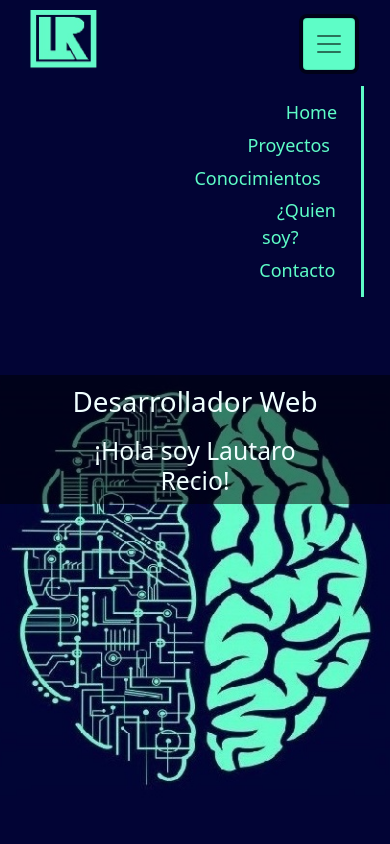
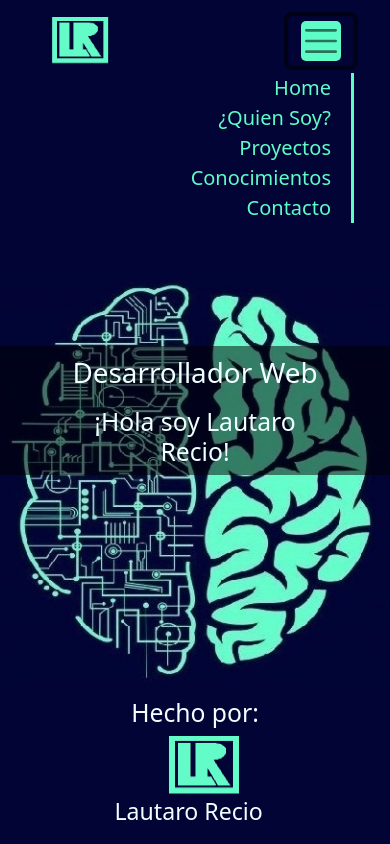
Before and after one commit to Lautaro-Recio/Porfolio, a website: page index.html in a window 390 px wide. Both pictures are taken after a click on the button "Toggle navigation". Shown: the top 844 px of the page. Drawn offline with nearby package versions, Linux system fonts and the light colour scheme; files whose address does not match are found by name.

Commit message:
Nav Lista falta el footergit status!

```diff
--- a/index.html
+++ b/index.html
@@ -20,28 +20,28 @@
     <div class="container menu">
         <div class="row">
             <div class="col-lg-12 col-xs-12">
-                <a href="#"><img class="menu__logo" src="assets/images/logo.jpg" alt="logo"></a>
-                <nav class="navbar navbar-expand-lg navbar-light ">
+                <nav class="navbar bgNav navbar-expand-lg navbar-light">
                     <div class="container-fluid">
-                      <button  class="navbar-toggler bgNav navCel" type="button" data-bs-toggle="collapse" data-bs-target="#navbarNav" aria-controls="navbarNav" aria-expanded="false" aria-label="Toggle navigation">
+                        <a href="#"><img class="logo1" src="assets/images/logo.jpg" alt="logo"></a>
+                      <button class="navbar-toggler" type="button" data-bs-toggle="collapse" data-bs-target="#navbarNav" aria-controls="navbarNav" aria-expanded="false" aria-label="Toggle navigation">
                         <span class="navbar-toggler-icon"></span>
                       </button>
                       <div class="collapse navbar-collapse" id="navbarNav">
-                        <ul class="navbar-nav derecha navCel">
-                            <li class="nav-item1">
-                                <a class="menu__vinculo borde lineaNav" href="#">Home</a>
+                        <ul class="navbar-nav ms-auto">
+                          <li class="nav-item ms-auto">
+                            <a class="vinculo" href="#">Home</a>
                           </li>
-                            <li class="nav-item2">
-                                <a class="menu__vinculo borde lineaNav" href="pages/proyectos.html">Proyectos</a>
+                          <li class="nav-item ms-auto">
+                            <a class="vinculo" href="/pages/quien_soy.html">¿Quien Soy?</a>
                           </li>
-                            <li class="nav-item3">
-                                <a class="menu__vinculo borde lineaNav" href="pages/conocimientos.html">Conocimientos</a>
+                          <li class="nav-item ms-auto">
+                            <a class="vinculo ms-auto" href="/pages/proyectos.html">Proyectos</a>
                           </li>
-                            <li class="nav-item4">
-                                <a class="menu__vinculo borde lineaNav" href="pages/quien_soy.html">¿Quien soy?</a>
+                          <li class="nav-item ms-auto">
+                            <a class="vinculo" href="/pages/conocimientos.html">Conocimientos</a>
                           </li>
-                            <li class="nav-item5">
-                                <a class="menu__vinculo borde lineaNav " href="pages/contacto.html" >Contacto</a>
+                          <li class="nav-item ms-auto">
+                            <a class="vinculo" href="/pages/contacto.html">Contacto</a>
                           </li>
                         </ul>
                       </div>
@@ -61,17 +61,19 @@
         <footer class="fondo">
             <div class="container">
                 <div class="row linea">
-                    <div class="col-lg-4">
-                        <h2 class="pad centro">Hecho por:</h2>
+                    <div class="col-lg-4 col-xs-12 divFoot">
+                        <h2 class="tituloFoot">Hecho por:</h2>
                     </div>
-                     <div class="col-lg-8">
-                         <h2 class="pad centro">Redes sociales y Contacto</h2>
+                    <div class="col-lg-1 col-xs-12 yoFoot">
+                        <a href="#"><img class="logo2" src="assets/images/logo.jpg" alt="logo"></a>
                     </div>
-                     <div class="col-lg-1 yoFoot">
-                        <a href="#"><img class="menu__logo" src="assets/images/logo.jpg" alt="logo"></a>
+                    <div class="col-lg-3 col-xs-12 ">
+                            <h3 class="yo">Lautaro Recio</h3>
                     </div>
-                    <div class="col-lg-3">
-                            <h3 class="yo">Lautaro Recio</h3>
+                </div>
+                    <div class="row">
+                        <div class="col-lg-8 col-xs-6 divFoot">
+                            <h2 class="tituloFoot">Redes sociales y Contacto</h2>
                         </div>
                         <div class="col-lg-8 col-xs-8 foot">
                             <!-- Enlace a github -->
--- a/scss/_footer.scss
+++ b/scss/_footer.scss
@@ -13,4 +13,7 @@
         left: 50%;
         padding-top: 5%;
     }
+    .logo2{
+        width: 100%;
+    }
 /* Fin Footer */
--- a/scss/_nav.scss
+++ b/scss/_nav.scss
@@ -1,51 +1,19 @@
 /* Nav */
-.menu{
-    &__logo{
-        width: 100px;
-        height: 80px;
-        padding: 10px;
-    }
-    &__vinculo{
-        width: 300px;
-        height: 50px;
-        color: $celeste;
-        padding:5px 5%;
-        font-size: 18px;
-        text-decoration: none;
-        border-left:solid 3px $celeste;
-    }
+.logo1{
+    width: 70%;
+    padding: 5%;
+}
+.vinculo{
+    color: $celeste;
+    font-size: 20px;
+    text-decoration: none;
+    border-left:solid 3px $celeste;
+    padding:0px 20px ;
+}
+.bgNav{
+    background-color: $fondo;
+}
 
 
-}
-.nav-item1{
-    width: 9%;
-}
-.nav-item2{
-    width: 14%;
-}
-.nav-item3{
-    width: 20%;
-}
-.nav-item4{
-    width: 18%;
-}
-.nav-item5{
-    width: 14%;
-}
 
 /* Fin de Nav */
-.derecha{
-    display: flex;
-    padding-left: 350px;
-    padding-right: 0px;
-}
-.bgNav{
-    background-color: $celeste;
-}
-.navbar-nav{
-    display: flex;
-    position: relative;
-    bottom: 70px;
-    width: 100%;
-    margin-left: 10%;
-}
--- a/scss/_vistaMobile.scss
+++ b/scss/_vistaMobile.scss
@@ -2,59 +2,30 @@
 @media only screen and (max-width:577px)
 {
     /* Menu */
-    .menu{
-        &__logo{
-            width: 100px;
-            height: 80px;
-            padding: 10px;
+    .logo1{
+        width: 50%;
+        padding: 5%;
     }
-        &__vinculo{
-            width: 300px;
-            height: 50px;
+    .vinculo{
         color: $celeste;
-            padding:5px 15px;
-            font-size: 18px;
+        font-size: 20px;
         text-decoration: none;
-
+        border-left:none;
+        padding:0px 20px ;
     }
+    .bgNav{
+        background-color: $fondo;
+        margin-bottom: 10%;
+    }
+    .navbar-toggler-icon{
+        position:relative ;
+        background-color:$celeste;
+        width: 40px;
+        height: 40px;
+        border-radius:5px ;
     }
     .navbar-nav{
-            padding-left: 58%;
-            border-right:3px solid $celeste;
-            margin: 5% 0% 0% 3%;
-        }
-        .borde{
-            border-left: none;
-
-        }
-        .navbar-toggler{
-            margin-left: 84%;
-        }
-        .navCel{
-            padding: 10px;
-            display: flex;
-            position: relative;
-            bottom: 70px;
-        }
-        .nav-item1{
-            margin-left: 72%;
-            padding: 1%;
-        }
-        .nav-item2{
-            margin-left: 59%;
-            padding: 1%;
-        }
-        .nav-item3{
-            margin-left: 41%;
-            padding: 1%;
-        }
-        .nav-item4{
-            margin-left: 69%;
-            padding: 1%;
-        }
-        .nav-item5{
-            margin-left: 63%;
-            padding: 1%;
+        border-right: 3px solid $celeste;
     }
     /* Fin de menu */
 
@@ -70,6 +41,7 @@
             text-align: center;
             padding:0px 65px;
             background-image: $traslucido;
+            margin-top: 20%;
             &__textIndex{
                 color:$texto;
                 padding-top: 10px;
@@ -174,14 +146,14 @@
     /*FIn Proyectos */
     /* Footer */
         .imgFooter{
-            margin: 0% 15%;
-            width: 19%;
-            height: 53%;
-            padding: 5% 0%;
+            margin: 7% 5%;
+            width: 14%;
+            height: 66%;
+            padding:0%;
         }
         .animacion:hover{
-            width: 19%;
-            height: 53%;
+            width: 14%;
+            height: 66%;
             animation-name: animacion;
             animation-iteration-count: infinite;
             animation-duration: 1.5s;
@@ -193,7 +165,22 @@
             66%{transform:rotate(-30deg)}
 
         }
+        .logo2{
+            width:50%;
+            margin: 0% 87%;
+        }
+        .tituloFoot{
+            padding: 0px;
+            text-align: center;
+        }
+        .yo{
+            position: relative;
+            left: 28%;
+            bottom: 30%;
+            width: 200px;
+        }
     /* Fin de footer */
+
     /* Quien Soy? */
     .imgQuien{
         border-radius: 100%;
```
Also changed, not shown: pages/conocimientos.html (+19 -19 lines), pages/contacto.html (+19 -19 lines), pages/proyectos.html (+19 -19 lines), pages/quien_soy.html (+19 -19 lines), css/estilos.css. Lines whose indentation alone changed are shown as unchanged.
